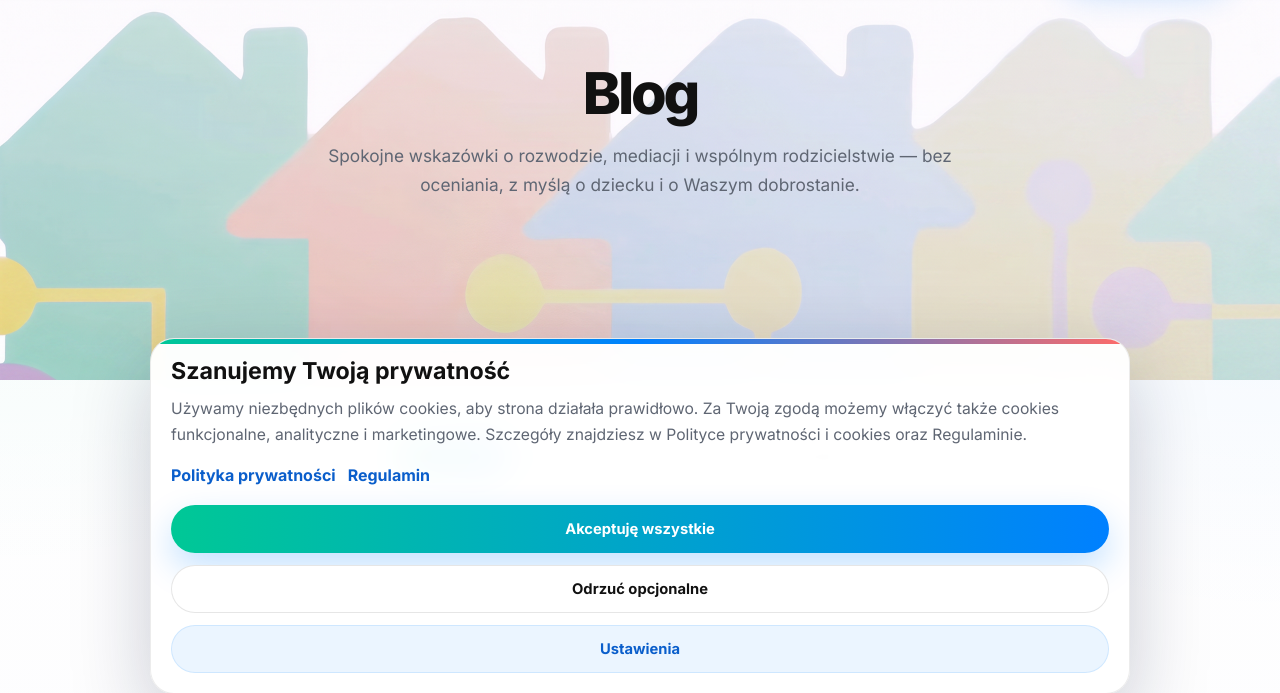
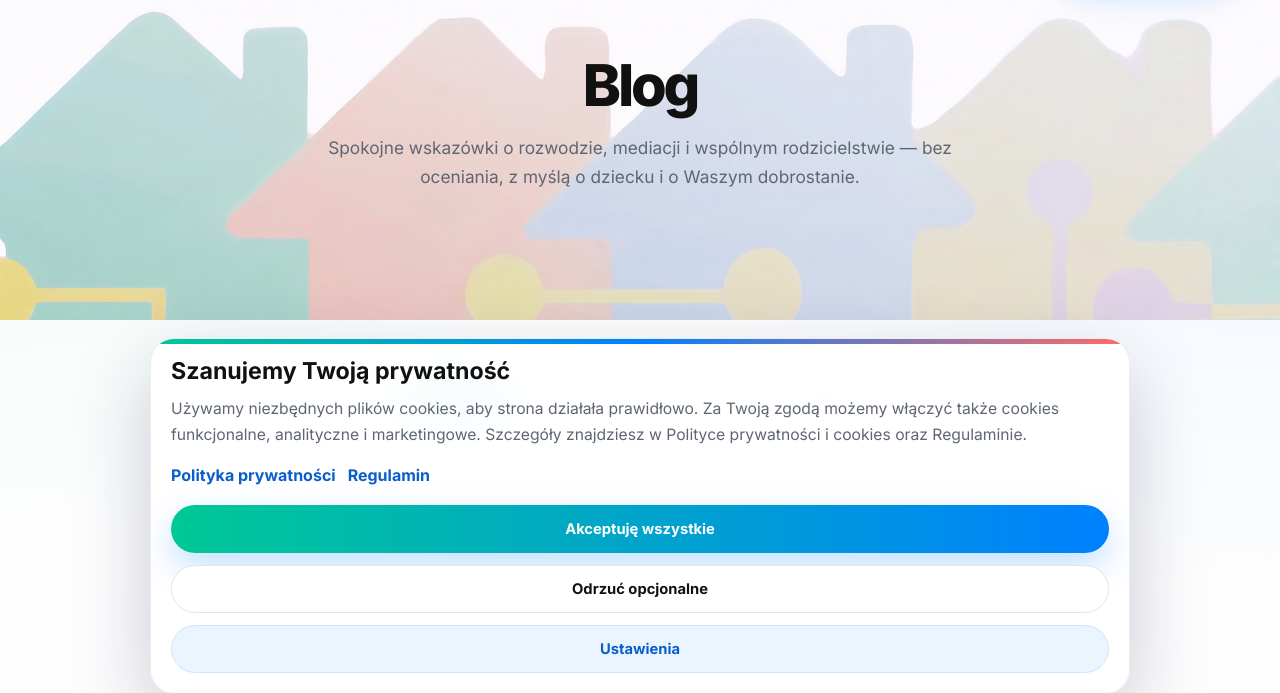
Before and after one commit to coparentes-cmd/coparentes-site, a PHP site: page /blog/index.html in a window 1280 px wide. Shown: the part 88-781 px from the top of the page. Run offline with PHP 8.4, Linux system fonts and the light colour scheme.

Commit message:
Reduce blog hero image height slightly
Co-authored-by: coparentes-cmd <coparentes-cmd@users.noreply.github.com>

```diff
--- a/blog/index.html
+++ b/blog/index.html
@@ -13,7 +13,7 @@
   <link href="https://fonts.googleapis.com/css2?family=Inter:wght@400;500;600;700;800&display=swap" rel="stylesheet" />
   <link rel="stylesheet" href="../css/style.css?v=blog-1" />
   <link rel="stylesheet" href="../css/mobile.css?v=blog-nav-1" />
-  <link rel="stylesheet" href="../css/blog.css?v=blog-4" />
+  <link rel="stylesheet" href="../css/blog.css?v=blog-5" />
 </head>
 <body class="blog-page">
   <header class="site-header" id="siteHeader">
--- a/css/blog.css
+++ b/css/blog.css
@@ -33,7 +33,7 @@ body.blog-page {
 .blog-hero__art {
   grid-area: 1 / 1;
   width: 100%;
-  height: clamp(220px, 34vw, 380px);
+  height: clamp(200px, 28vw, 320px);
   display: block;
   object-fit: cover;
   object-position: center top;
@@ -48,7 +48,7 @@ body.blog-page {
   justify-self: center;
   width: 100%;
   max-width: 720px;
-  padding: clamp(40px, 6vw, 64px) 20px clamp(28px, 5vw, 48px);
+  padding: clamp(36px, 5vw, 56px) 20px clamp(24px, 4vw, 40px);
 }
 
 .blog-hero__title {
```
